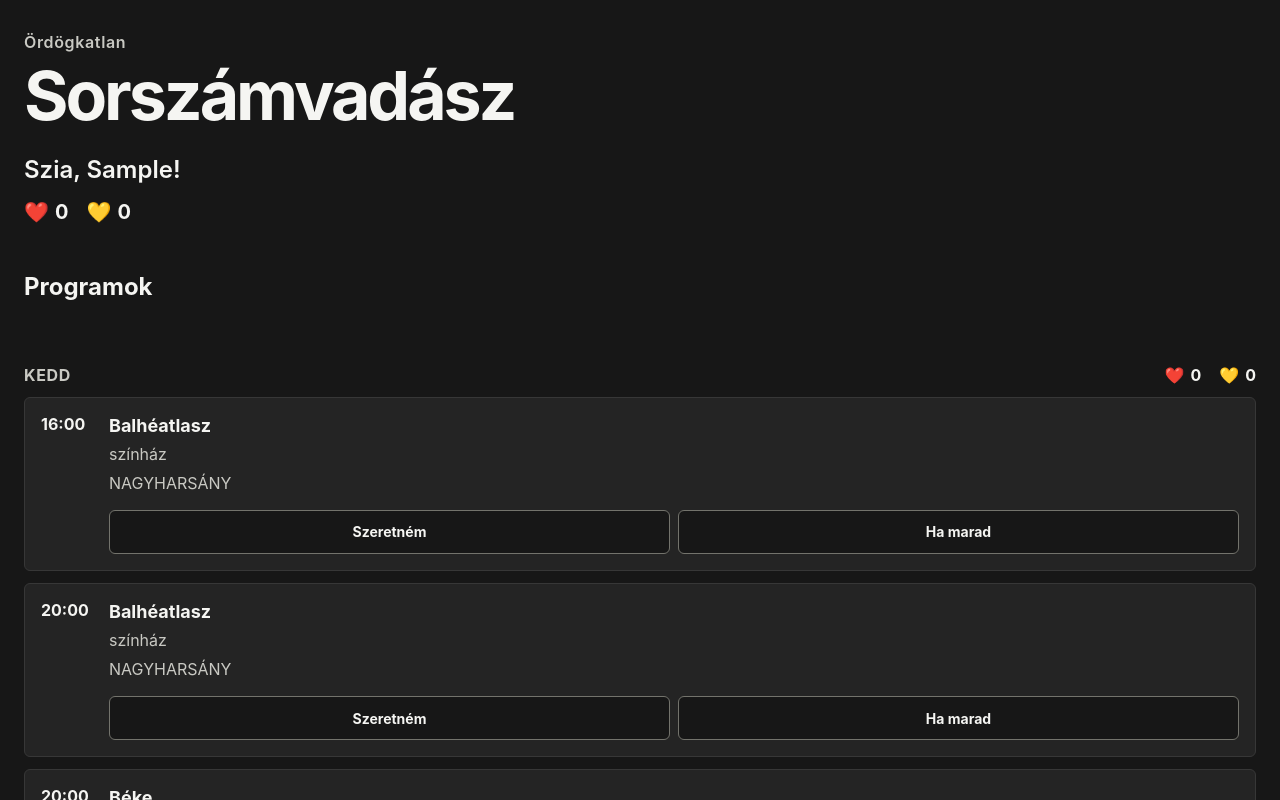
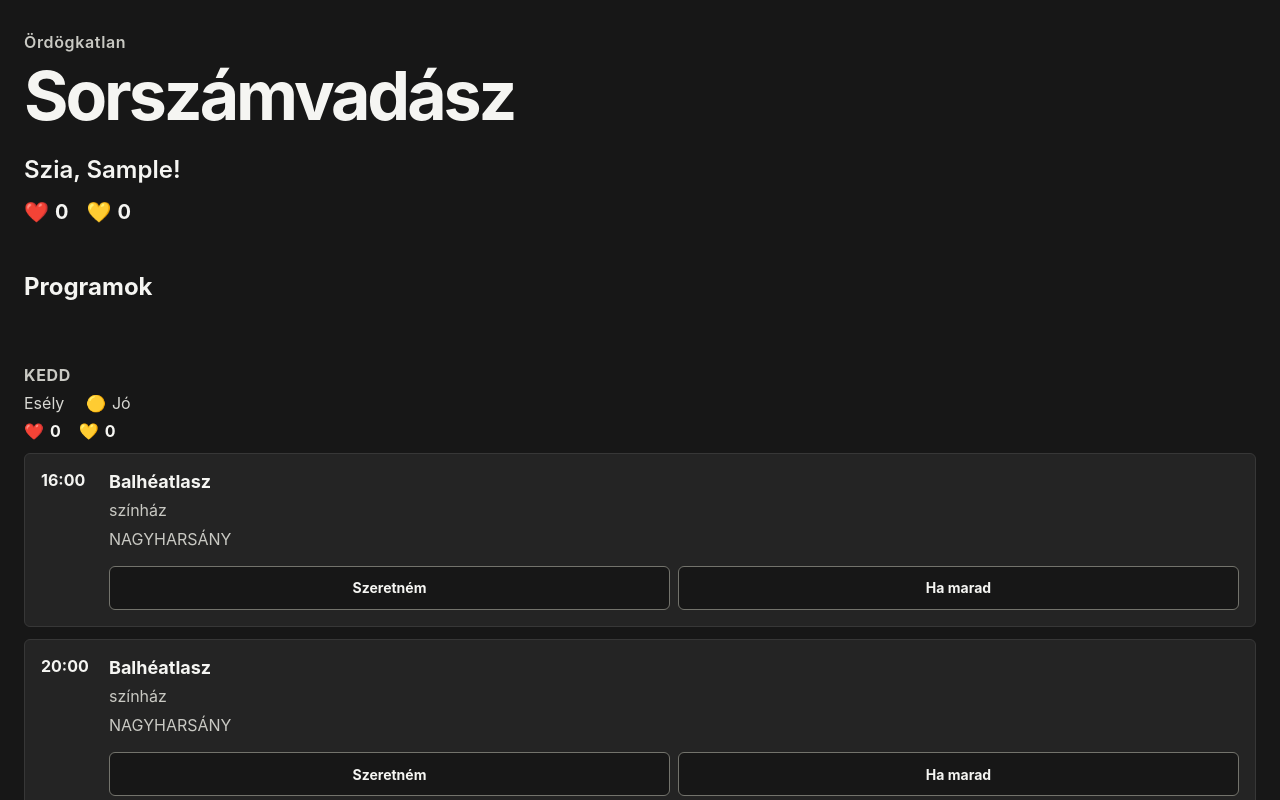
Before and after one commit to kinczliz/sorszamvadasz, a React (Vite) app: page / in a window 1280 px wide. Both pictures are taken after typing "Sample" into the empty fields and a click on the button "Tovább". Shown: the top 800 px of the page. Built offline with nearby package versions, Linux system fonts and the light colour scheme.

Commit message:
feat: esely

```diff
--- a/src/ProgrammeBrowser.tsx
+++ b/src/ProgrammeBrowser.tsx
@@ -1,4 +1,5 @@
 import { useEffect, useRef, useState } from 'react'
+import { getDailyChance } from './chances'
 import programs from './programs'
 import { clearSelections, getStoredSelections, saveSelections } from './selections'
 import type { SelectionPriority, Selections } from './selections'
@@ -49,6 +50,18 @@ function SelectionSummary({ summary, className = '' }: { summary: SelectionSumma
       <span>{summary.want}</span>
       <span aria-hidden="true">💛</span>
       <span>{summary.ifAvailable}</span>
+    </p>
+  )
+}
+
+function DailyChance({ day }: { day: string }) {
+  const chance = getDailyChance(day)
+
+  return (
+    <p className="daily-chance">
+      <span>Esély</span>
+      <span>{chance.icon}</span>
+      <span>{chance.label}</span>
     </p>
   )
 }
@@ -144,8 +157,9 @@ function ProgrammeBrowser({ displayName }: ProgrammeBrowserProps) {
 
         {[...programsByDay].map(([day, dayPrograms]) => (
           <section className="programme-day" key={day} aria-labelledby={`day-${day}`}>
-            <div className="programme-day-heading">
+            <div className="programme-day-header">
               <h3 id={`day-${day}`}>{day}</h3>
+              <DailyChance day={day} />
               <SelectionSummary
                 summary={getSelectionSummary(
                   selections,
--- /dev/null
+++ b/src/chances.ts
@@ -0,0 +1,13 @@
+export type ChanceIndicator = {
+  icon: string
+  label: string
+}
+
+const placeholderChance: ChanceIndicator = {
+  icon: '🟡',
+  label: 'Jó',
+}
+
+export function getDailyChance(_day: string): ChanceIndicator {
+  return placeholderChance
+}
--- a/src/styles.css
+++ b/src/styles.css
@@ -124,11 +124,20 @@ h4 {
   margin-top: 2rem;
 }
 
-.programme-day-heading {
+.programme-day-header {
+  display: grid;
+  gap: 0.5rem;
+}
+
+.daily-chance {
   display: flex;
-  align-items: center;
-  justify-content: space-between;
-  gap: 1rem;
+  gap: 0.375rem;
+  margin: 0;
+  color: #d8d8d3;
+}
+
+.daily-chance span:first-child {
+  min-width: 3.5rem;
 }
 
 .selection-summary {
```
